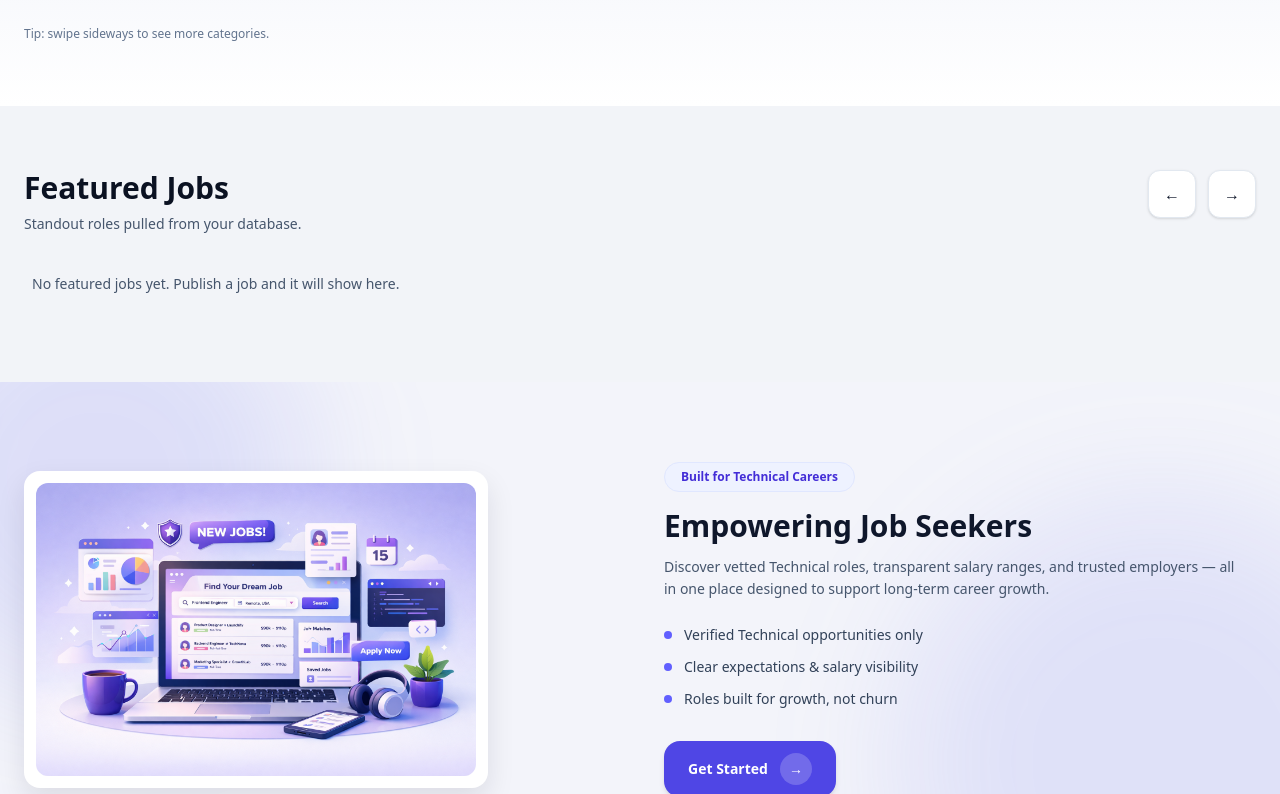
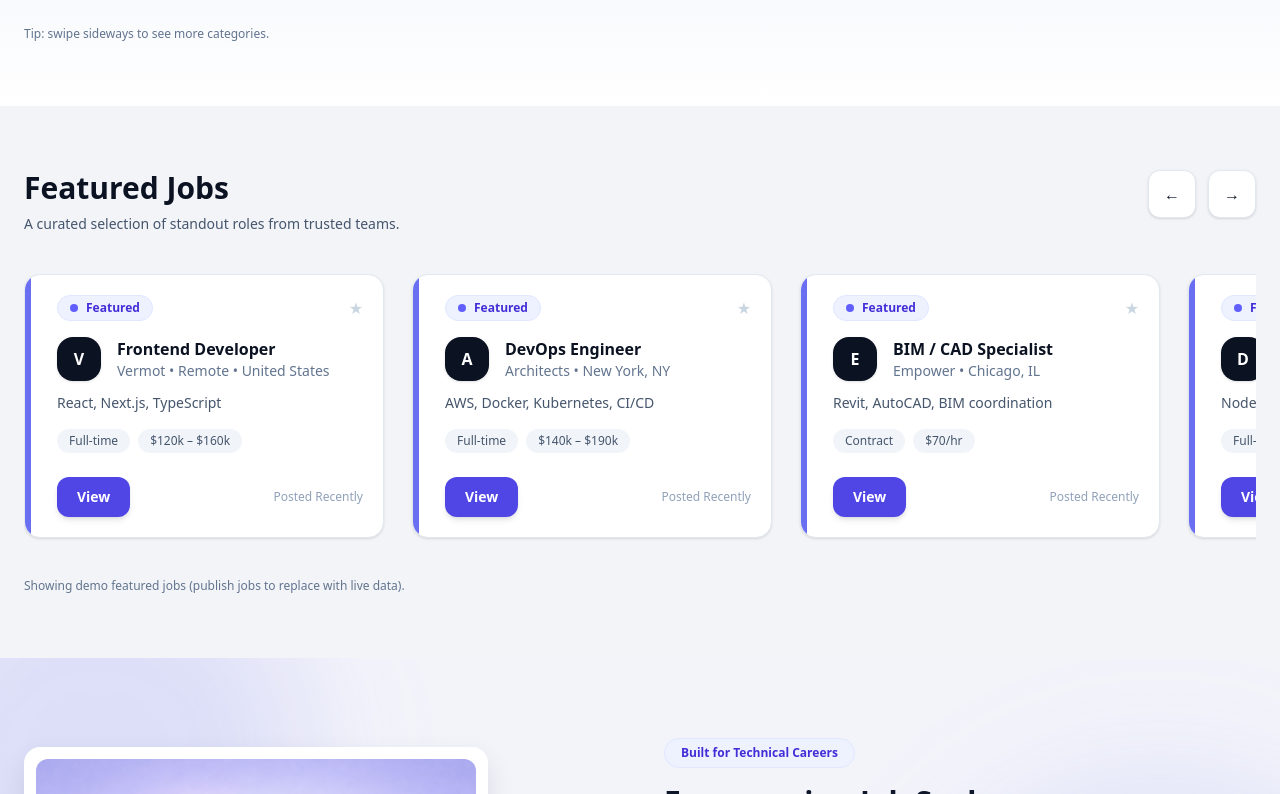
Before and after one commit to adebisidolapo/technicaljobboard, a Next.js app: page / in a window 1280 px wide. Shown: the part 1514-2308 px from the top of the page. Built offline with nearby package versions, Linux system fonts and the light colour scheme; no server answers; the database is empty.

Commit message:
Featured jobs: DB-powered carousel with fallback

```diff
--- a/app/page.tsx
+++ b/app/page.tsx
@@ -4,7 +4,6 @@ import React, { useEffect, useMemo, useState } from "react";
 import { useRouter } from "next/navigation";
 import CompanyLogoCarousel from "@/components/CompanyLogoCarousel";
 import FeaturedJobsSection from "@/components/home/FeaturedJobsSection";
-
 type FeaturedJob = {
   title: string;
   company: string;
--- a/components/home/FeaturedJobsSection.tsx
+++ b/components/home/FeaturedJobsSection.tsx
@@ -1,68 +1,166 @@
 "use client";
 
+import { useEffect, useMemo, useState } from "react";
 import Link from "next/link";
-import { useEffect, useState } from "react";
 
+type FeaturedCardJob = {
+  id: string;
+  title: string;
+  company: string;
+  location: string;
+  description: string;
+  type: string;
+  pay: string;
+  posted: string;
+  href: string;
+};
+
+// 👇 Keep your existing look even if DB has 0 jobs
+const FALLBACK_FEATURED_JOBS: FeaturedCardJob[] = [
+  {
+    id: "fallback-1",
+    title: "Frontend Developer",
+    company: "Vermot",
+    location: "Remote • United States",
+    description: "React, Next.js, TypeScript",
+    type: "Full-time",
+    pay: "$120k – $160k",
+    posted: "Recently",
+    href: "/all-jobs",
+  },
+  {
+    id: "fallback-2",
+    title: "DevOps Engineer",
+    company: "Architects",
+    location: "New York, NY",
+    description: "AWS, Docker, Kubernetes, CI/CD",
+    type: "Full-time",
+    pay: "$140k – $190k",
+    posted: "Recently",
+    href: "/all-jobs",
+  },
+  {
+    id: "fallback-3",
+    title: "BIM / CAD Specialist",
+    company: "Empower",
+    location: "Chicago, IL",
+    description: "Revit, AutoCAD, BIM coordination",
+    type: "Contract",
+    pay: "$70/hr",
+    posted: "Recently",
+    href: "/all-jobs",
+  },
+  {
+    id: "fallback-4",
+    title: "Backend Engineer",
+    company: "Devops",
+    location: "Remote",
+    description: "Node.js, Postgres, Prisma",
+    type: "Full-time",
+    pay: "$130k – $175k",
+    posted: "Recently",
+    href: "/all-jobs",
+  },
+];
+
+// API types (matches your prisma include structure)
 type ApiJob = {
   id: string;
   title: string;
   description: string;
   jobType?: string | null;
   remote?: boolean;
-  publishedAt?: string | null;
-  company?: { name?: string | null } | null;
-  locations?: Array<{ label?: string | null; city?: string | null; country?: string | null }>;
-  skills?: Array<{ name: string }>;
   salaryMin?: number | null;
   salaryMax?: number | null;
   currency?: string | null;
+  publishedAt?: string | null;
+  company?: { name?: string | null } | null;
+  locations?: Array<{
+    label?: string | null;
+    city?: string | null;
+    state?: string | null;
+    country?: string | null;
+  }>;
+  skills?: Array<{ name: string }>;
 };
 
-function pickLocation(job: ApiJob) {
-  const l0 = job.locations?.[0];
-  const label = l0?.label || [l0?.city, l0?.country].filter(Boolean).join(", ");
-  if (label) return label;
-  return job.remote ? "Remote" : "United States";
+function pickLocation(j: ApiJob) {
+  if (j.remote) return "Remote";
+  const l0 = j.locations?.[0];
+  const label =
+    l0?.label ||
+    [l0?.city, l0?.state].filter(Boolean).join(", ") ||
+    l0?.country ||
+    "United States";
+  return label;
 }
 
-function payText(job: ApiJob) {
-  const min = job.salaryMin ?? null;
-  const max = job.salaryMax ?? null;
+function payText(j: ApiJob) {
+  const min = j.salaryMin ?? null;
+  const max = j.salaryMax ?? null;
 
-  if (min && max) return `$${min.toLocaleString()} – $${max.toLocaleString()}`;
-  if (min) return `From $${min.toLocaleString()}`;
-  if (max) return `Up to $${max.toLocaleString()}`;
+  if (min && max) return `$${Number(min).toLocaleString()} – $${Number(max).toLocaleString()}`;
+  if (min) return `From $${Number(min).toLocaleString()}`;
+  if (max) return `Up to $${Number(max).toLocaleString()}`;
   return "—";
 }
 
+function toCardJob(j: ApiJob): FeaturedCardJob {
+  const company = j.company?.name ?? "—";
+  const location = j.remote ? "Remote" : pickLocation(j);
+  const type = j.jobType ?? "—";
+  const pay = payText(j);
+  const posted = j.publishedAt ? "Recently" : "—";
+
+  return {
+    id: j.id,
+    title: j.title,
+    company,
+    location,
+    description: j.description,
+    type,
+    pay,
+    posted,
+    href: `/jobs/${j.id}`,
+  };
+}
+
 export default function FeaturedJobsSection() {
-  const [items, setItems] = useState<ApiJob[]>([]);
+  const [items, setItems] = useState<FeaturedCardJob[]>([]);
   const [loading, setLoading] = useState(true);
+
+  const displayJobs = useMemo(() => {
+    // If DB is empty or API failed, keep your UI alive with fallback
+    if (!items.length) return FALLBACK_FEATURED_JOBS;
+    return items;
+  }, [items]);
 
   useEffect(() => {
     let cancelled = false;
 
-    (async () => {
+    async function load() {
       try {
         setLoading(true);
 
-        const res = await fetch("/api/jobs/search?take=12&skip=0", {
-          cache: "no-store",
-        });
-
+        // ✅ Pull real jobs
+        const res = await fetch("/api/jobs/search?take=12&skip=0", { cache: "no-store" });
         const text = await res.text();
         const data = text ? JSON.parse(text) : null;
 
         if (!res.ok || data?.ok === false) throw new Error(data?.error || "Failed to load");
 
-        if (!cancelled) setItems(data?.items ?? []);
+        const apiItems: ApiJob[] = data?.items ?? [];
+        const mapped = apiItems.map(toCardJob);
+
+        if (!cancelled) setItems(mapped);
       } catch {
         if (!cancelled) setItems([]);
       } finally {
         if (!cancelled) setLoading(false);
       }
-    })();
+    }
 
+    load();
     return () => {
       cancelled = true;
     };
@@ -74,7 +172,6 @@ export default function FeaturedJobsSection() {
 
   return (
     <section id="featured" className="relative overflow-hidden py-16 bg-[#F2F4F8]">
-      {/* Header stays in container */}
       <div className="max-w-7xl mx-auto px-6">
         <div className="flex items-start justify-between gap-6">
           <div>
@@ -82,7 +179,7 @@ export default function FeaturedJobsSection() {
               Featured Jobs
             </h2>
             <p className="mt-2 text-sm text-slate-600">
-              Standout roles pulled from your database.
+              {loading ? "Loading live jobs…" : "A curated selection of standout roles from trusted teams."}
             </p>
           </div>
 
@@ -105,29 +202,13 @@ export default function FeaturedJobsSection() {
             </button>
           </div>
         </div>
-      </div>
 
-      {/* Carousel becomes FULL WIDTH */}
         <div className="relative mt-10">
           <div
             id="featured-carousel"
-          className="no-scrollbar flex gap-7 overflow-x-auto pb-6 scroll-smooth snap-x snap-mandatory w-full px-6"
+            className="no-scrollbar flex gap-7 overflow-x-auto pb-6 scroll-smooth snap-x snap-mandatory w-full pr-6"
           >
-          {loading ? (
-            <div className="text-sm text-slate-600 px-2">Loading featured jobs…</div>
-          ) : items.length === 0 ? (
-            <div className="text-sm text-slate-600 px-2">
-              No featured jobs yet. Publish a job and it will show here.
-            </div>
-          ) : (
-            items.map((job) => {
-              const company = job.company?.name ?? "—";
-              const location = pickLocation(job);
-              const type = job.jobType ?? "—";
-              const pay = payText(job);
-              const posted = job.publishedAt ? "Recently" : "—";
-
-              return (
+            {displayJobs.map((job) => (
               <article
                 key={job.id}
                 className="snap-start flex-none w-[340px] sm:w-[360px] bg-white rounded-2xl border border-slate-200 shadow-sm hover:shadow-lg transition relative overflow-hidden"
@@ -152,7 +233,7 @@ export default function FeaturedJobsSection() {
 
                   <div className="mt-4 flex items-center gap-4">
                     <div className="h-11 w-11 rounded-2xl bg-[#0B1222] text-white flex items-center justify-center font-extrabold shadow-sm">
-                        {company.charAt(0)}
+                      {job.company.charAt(0)}
                     </div>
 
                     <div className="min-w-0">
@@ -160,40 +241,44 @@ export default function FeaturedJobsSection() {
                         {job.title}
                       </h3>
                       <p className="text-sm text-slate-500 truncate">
-                          {company} • {job.remote ? "Remote" : location}
+                        {job.company} • {job.location}
                       </p>
                     </div>
                   </div>
 
-                    <p className="mt-3 text-sm text-slate-600 truncate">
-                      {job.description}
-                    </p>
+                  <p className="mt-3 text-sm text-slate-600 truncate">{job.description}</p>
 
                   <div className="mt-4 flex flex-wrap gap-2">
                     <span className="text-xs px-3 py-1 rounded-full bg-slate-100 text-slate-600">
-                        {type}
+                      {job.type}
                     </span>
                     <span className="text-xs px-3 py-1 rounded-full bg-slate-100 text-slate-600">
-                        {pay}
+                      {job.pay}
                     </span>
                   </div>
 
                   <div className="mt-6 flex items-center justify-between">
                     <Link
-                        href={`/jobs/${job.id}`}
+                      href={job.href}
                       className="btn-primary px-5 py-2.5 rounded-xl text-sm font-semibold shadow-md inline-flex"
                     >
                       View
                     </Link>
 
-                      <span className="text-xs text-slate-400">Posted {posted}</span>
+                    <span className="text-xs text-slate-400">Posted {job.posted}</span>
                   </div>
                 </div>
               </article>
-              );
-            })
+            ))}
+          </div>
+        </div>
+
+        {/* Optional hint if it’s showing fallback */}
+        {!loading && items.length === 0 && (
+          <div className="mt-4 text-xs text-slate-500">
+            Showing demo featured jobs (publish jobs to replace with live data).
+          </div>
         )}
-        </div>
       </div>
     </section>
   );
```
Lines whose indentation alone changed are shown as unchanged.
